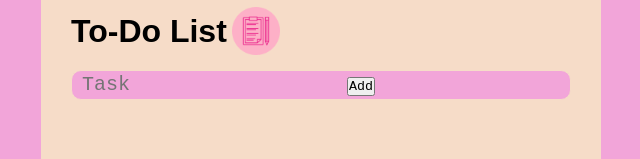
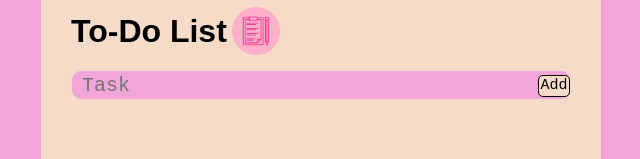
Before and after one commit to ju-nmd2023/fop-todo-list-alma23nz, a plain HTML site: page index.html in a window 1280 px wide. Shown: the part 133-292 px from the top of the page, without its empty margins (399-1039 px from the left). Drawn offline with Linux system fonts and the light colour scheme.

Commit message:
Update main.css

```diff
--- a/main.css
+++ b/main.css
@@ -33,6 +33,8 @@ img {
 }
 
 #input-container {
+  display: flex;
+  align-items: center;
   width: 500px;
   height: 1.9rem;
   border: 0.5px solid rgb(246, 220, 200);
@@ -43,9 +45,19 @@ img {
   font-size: 20px;
 }
 input {
+  flex: auto;
   border: none;
   outline: none;
   background-color: transparent;
   margin-left: 10px;
   font-size: 20px;
 }
+button {
+  cursor: pointer;
+  transition: 0.5s;
+  font-size: 15px;
+  padding: 1.5px;
+  border: 0.5px solid black;
+  border-radius: 5px;
+  background-color: rgb(246, 220, 200);
+}
```
